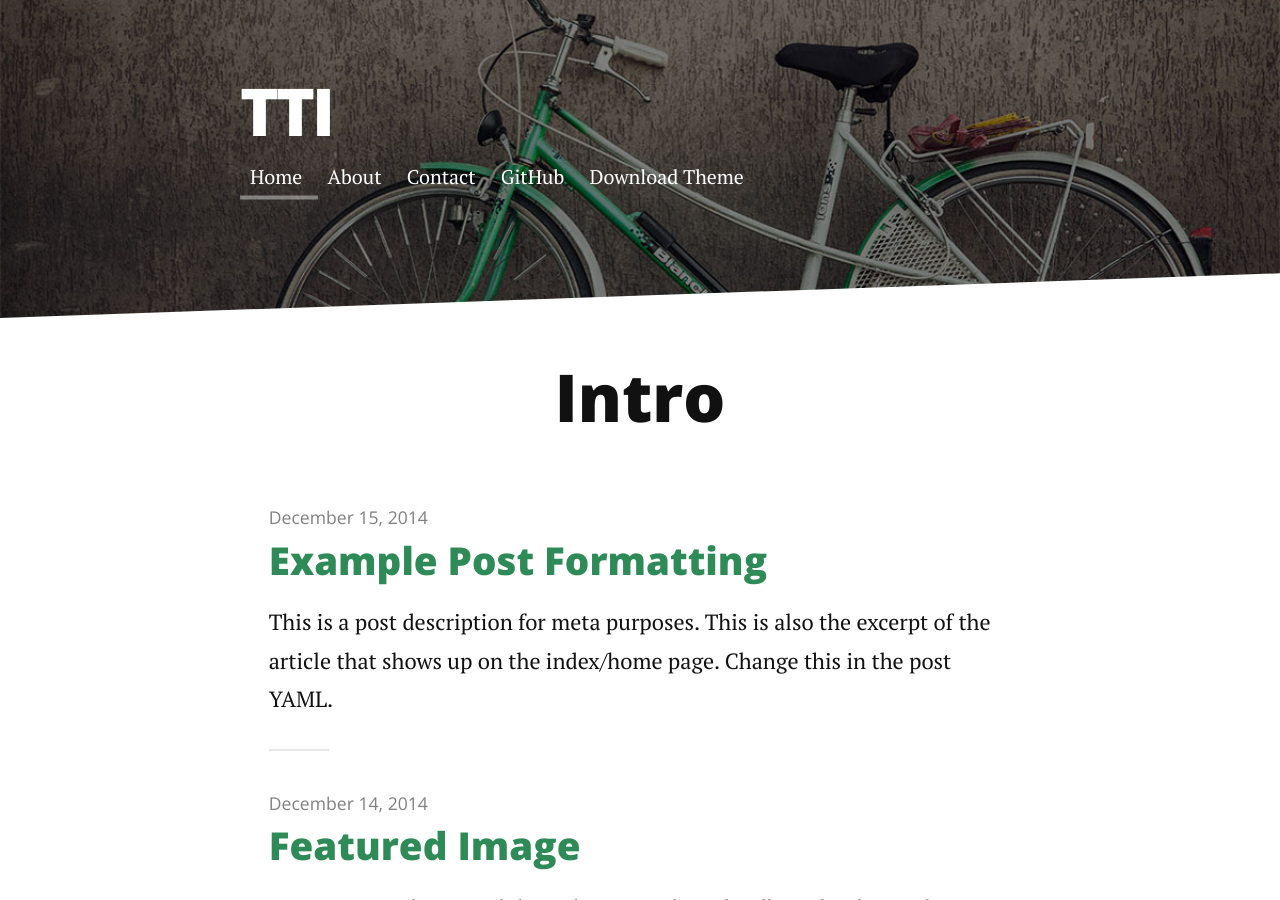
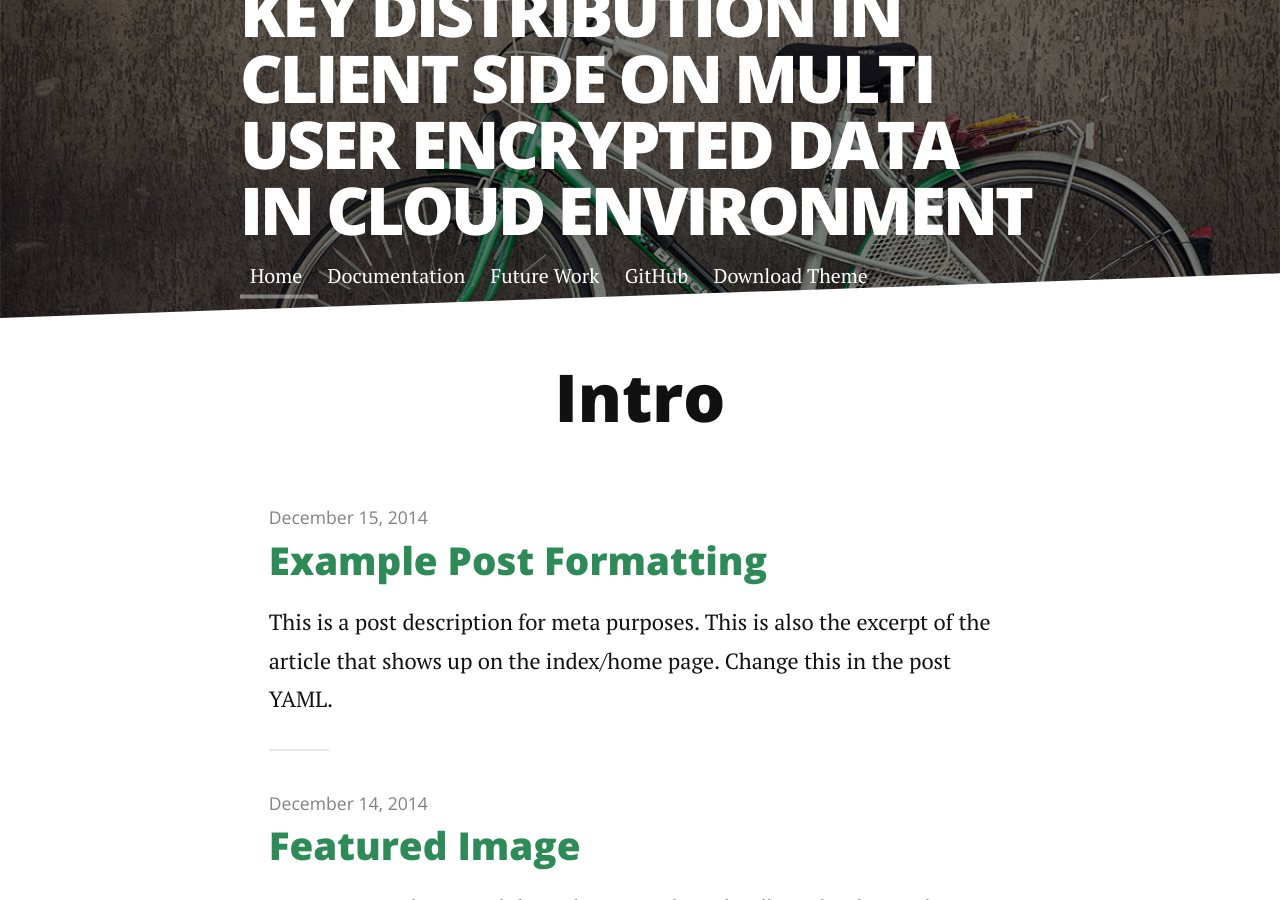
Before and after one commit to ibrahimsenan/ibrahimsenan.github.io, a Jekyll site: the page built from index.html, in a window 1280 px wide and 900 px high. Built offline with Jekyll 4.4.1, drawn with Linux system fonts in a browser that asks for light colours; nearby versions of some CDN libraries; the list of posts is cut into pages by our own code.

Commit message:
Update _config.yml

```diff
--- a/_config.yml
+++ b/_config.yml
@@ -1,7 +1,8 @@
-title: TTI
+title: KEY DISTRIBUTION IN CLIENT SIDE ON MULTI USER
+       ENCRYPTED DATA IN CLOUD ENVIRONMENT
 description: Long Form Jekyll theme built with SASS / COMPASS / SUSY
 
-url: http://brianmaierjr.github.com/long-haul
+url: https://github.com/ibrahimsenan/ibrahimsenan.github.io
 baseurl: ""
 paginate_path: "blog/page:num/"
 permalink: blog/:title/
@@ -14,9 +15,9 @@ paginate: 5
 navigation:
  - title: Home
    url: /index.html
- - title: About
+ - title: Documentation
    url: /about
- - title: Contact
+ - title: Future Work
    url: /contact
 
 social:
```
